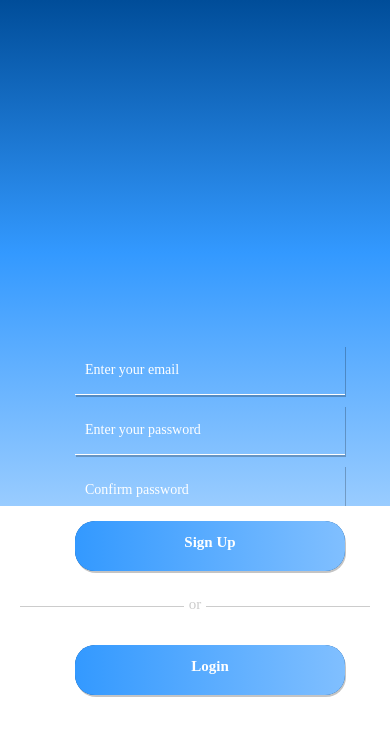
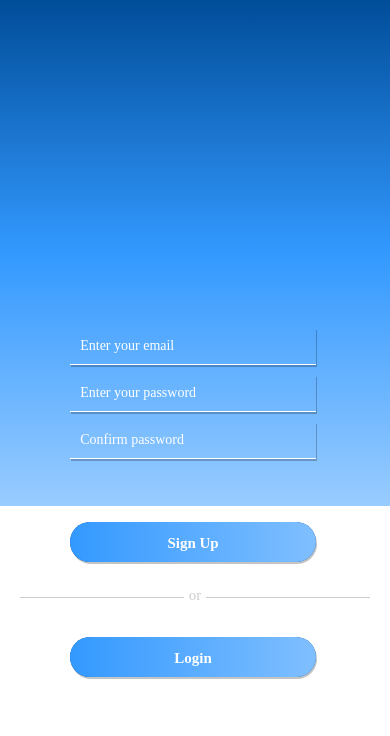
Before and after one commit to marinazjalic/smart-campus-app, a React Native app: screen /SignUp in a window 390 px wide. Shown: the top 736 px of the page. Built offline with nearby package versions, Linux system fonts and the light colour scheme.

Commit message:
fixed reservation logic

```diff
--- a/CampusMap1.js
+++ b/CampusMap1.js
@@ -82,7 +82,7 @@ export default function CampusMap1({ selectedBuilding, onBuildingPress }) {
           isLeddySelected && styles.LeddyButtonSelected,
         ]}
         onPress={() => {
-          handleBuildingPress("Leddy");
+          handleBuildingPress("Leddy Library");
         }}
       >
         <Text style={{ color: "white" }}>Leddy</Text>
--- a/Login.js
+++ b/Login.js
@@ -59,7 +59,7 @@ function Login({ navigation }) {
   const resetSelections = () => {
     setUsername("");
     setPassword("");
-  }
+  };
 
   const handleLogin = () => {
     validateCredentials();
@@ -109,8 +109,6 @@ function Login({ navigation }) {
         },
       })
       .then((response) => {
-        // console.log("user id");
-        // console.log(response.data);
         setUserId(response.data);
         getUserBookings(response.data);
         navigation.navigate("Home", {
@@ -135,7 +133,7 @@ function Login({ navigation }) {
       let newDate = new Date(upcomingBookings[i].date.split("T")[0]);
 
       let formattedDate =
-        weekdays[newDate.getDay()] +
+        weekdays[newDate.getDay() + 1] +
         ", " +
         months[parsedDate[1] - 1] +
         " " +
@@ -146,12 +144,6 @@ function Login({ navigation }) {
         id: booking_id.toString(),
         dateText: formattedDate,
         dateObj: new Date(upcomingBookings[i].date),
-        // date:
-        //   parsedDate[1] +
-        //   "-" +
-        //   parsedDate[2].split("T")[0] +
-        //   "-" +
-        //   parsedDate[0],
         time: time_slot,
         room_num: room_details.room_num,
         location: room_details.location,
@@ -165,10 +157,6 @@ function Login({ navigation }) {
     }
     setBookings(bookings_arr);
     setData(bookings_arr);
-    // navigation.navigate("Home", {
-    //   screen: "Home",
-    //   params: { userBookings: bookings_arr },
-    // });
   };
 
   //function to get all bookings associated to user
@@ -186,7 +174,6 @@ function Login({ navigation }) {
   };
 
   const handleSignUp = () => {
-    //navigation.navigate('SignUp'); //navigate to sign up page
     console.log("Email:", username);
     console.log("Password:", password);
 
@@ -224,15 +211,12 @@ function Login({ navigation }) {
           <TextInput
             placeholder="Enter your password"
             placeholderTextColor={"white"}
-            secureTextEntry={true} // Mask the input for passwords
+            secureTextEntry={true}
             value={password}
             onChangeText={(text) => setPassword(text)}
             style={styles.pwInput}
           />
-          <TouchableOpacity
-            // style={styles.forgotButton}
-            onPress={() => navigation.navigate("SignUp")}
-          >
+          <TouchableOpacity onPress={() => navigation.navigate("SignUp")}>
             <Text style={styles.forgotText}>Forgot Password?</Text>
           </TouchableOpacity>
         </View>
@@ -278,14 +262,12 @@ const styles = StyleSheet.create({
     textAlign: "center",
     fontSize: 24,
     color: "white",
-    //paddingTop: 60,
     paddingBottom: 20,
   },
   centeredContent: {
     flex: 1,
     justifyContent: "center",
     alignItems: "center",
-    // backgroundColor: "red",
   },
   verticalCenter: {
     flex: 1,
@@ -293,23 +275,18 @@ const styles = StyleSheet.create({
   },
 
   inputContainer: {
-    width: "100%", // Adjust as needed
+    width: "100%",
     alignItems: "center",
   },
   emailInput: {
-    //borderWidth: 1,
-    height: 50,
-    width: 270,
-    marginTop: 395,
+    height: "15%",
+    width: "63%",
+    marginTop: "93%",
     borderBottomWidth: 1,
     borderBottomColor: "white",
-    // borderWidth: 1,
-    // borderRadius: 20,
-    marginLeft: 75,
-    // borderColor: "white",
+    marginLeft: "18%",
     padding: 10,
     marginBottom: 10,
-    // backgroundColor: "white",
     shadowOffset: {
       width: 1,
       height: 2,
@@ -317,44 +294,33 @@ const styles = StyleSheet.create({
     shadowOpacity: 0.23,
     fontFamily: "Avenir",
     color: "white",
-    // opacity: 0.5,
   },
   pwInput: {
-    height: 50,
-    width: 270,
-    // marginTop: 345,
+    height: "15%",
+    width: "63%",
     borderBottomWidth: 1,
     borderBottomColor: "white",
-    // borderWidth: 1,
-    // borderRadius: 20,
-    marginLeft: 75,
-    // borderColor: "white",
+    marginLeft: "18%",
     padding: 10,
     marginBottom: 10,
     fontFamily: "Avenir",
-    // opacity: 0.7,
-    // backgroundColor: "white",
     shadowOffset: {
       width: 1,
       height: 2,
     },
-
     shadowOpacity: 0.23,
     color: "white",
-    // opacity: 0.5,
   },
   lineInput: {
     borderWidth: 0,
   },
   loginButton: {
-    // padding: 16,
-    marginLeft: 75,
-    marginTop: 15,
-    // paddingHorizontal: 20,
+    marginLeft: "18%",
+    marginTop: "4%",
     backgroundColor: "#004d99",
     borderRadius: 20,
-    width: 270,
-    height: 50,
+    width: "63%",
+    height: "36%",
     shadowOffset: {
       width: 1,
       height: 2,
@@ -370,16 +336,11 @@ const styles = StyleSheet.create({
     paddingTop: 13,
   },
   signupText: {
-    // marginBottom: "auto",
-    // marginTop: 200,
-    // position: "relative",
-    // bottom: 0,
     color: "#0099ff",
-    paddingLeft: 105,
+    paddingLeft: "25%",
     paddingTop: 15,
     fontFamily: "Avenir",
     fontSize: 16,
-    // marginBottom: 20,
   },
   backgroundContainer: {
     // backgroundColor: "#336699",
--- a/ManageBookings.js
+++ b/ManageBookings.js
@@ -141,8 +141,8 @@ const ManageBookings = () => {
     return (
       <Svg
         xmlns="http://www.w3.org/2000/svg"
-        width="20"
-        height="20"
+        width="19"
+        height="19"
         viewBox="0 0 32 32"
         fill="#ababab"
       >
@@ -155,8 +155,8 @@ const ManageBookings = () => {
     return (
       <Svg
         xmlns="http://www.w3.org/2000/svg"
-        width="20"
-        height="20"
+        width="19"
+        height="19"
         viewBox="0 0 32 32"
         fill="#ababab"
       >
@@ -169,8 +169,8 @@ const ManageBookings = () => {
     return (
       <Svg
         xmlns="http://www.w3.org/2000/svg"
-        width="20"
-        height="20"
+        width="18"
+        height="18"
         className="bi bi-easel"
         viewBox="0 0 16 16"
         fill="#ababab"
@@ -197,8 +197,10 @@ const ManageBookings = () => {
             <Text style={styles.buildingText}>{item.location}</Text>
             <View style={{ flexDirection: "row" }}>
               <Text style={styles.roomNumText}>Room {item.room_num} </Text>
-              {item.accessibility && <Wheelchair />}
-              {item.utilities && <Whiteboard />}
+              <View style={styles.iconContainer}>
+                {item.accessibility && <Wheelchair />}
+                {item.utilities && <Whiteboard />}
+              </View>
             </View>
           </View>
           <View style={styles.splitRight}>
@@ -321,7 +323,7 @@ const styles = StyleSheet.create({
     marginBottom: 10,
   },
   headerText: {
-    fontSize: 20,
+    fontSize: 19,
     paddingRight: 105,
     paddingTop: 5,
     color: "#0099ff",
@@ -346,13 +348,13 @@ const styles = StyleSheet.create({
     width: "30%",
   },
   capacityContainer: {
-    //backgroundColor: "grey",
+    // backgroundColor: "grey",
   },
   capacityText: {
     fontFamily: "Avenir",
     fontSize: 15,
-    marginLeft: 10,
-    color: "#0099ff",
+    marginLeft: "80%",
+    color: "#999999",
   },
   dateContainer: {
     backgroundColor: "white",
@@ -372,6 +374,11 @@ const styles = StyleSheet.create({
     color: "#999999",
     // fontWeight: "bold",
   },
+  iconContainer: {
+    flexDirection: "row",
+    // backgroundColor: "red",
+    paddingTop: 4,
+  },
 });
 
 export default ManageBookings;
--- a/SignUp.js
+++ b/SignUp.js
@@ -22,31 +22,28 @@ export default function SignUp({ navigation }) {
   const [password, setPassword] = useState("");
   const [confirmPassword, setConfirmPassword] = useState("");
 
+  const handleSignUp = () => {
+    if (password == confirmPassword) {
+      checkIfUserIsAvail();
+    } else {
+      Alert.alert("Passwords do not match.", [
+        {
+          text: "OK",
+          style: "cancel",
+        },
+      ]);
+    }
+    Keyboard.dismiss();
+  };
 
-  const handleSignUp = () => {
-    checkIfUserIsAvail();
-    Keyboard.dismiss();
-    // navigation.popToTop();
+  const handleReturnToLogin = () => {
+    navigation.navigate("Login");
   };
 
   const resetSelections = () => {
     setUsername("");
-    setPassword("")
-
-  }
-  const handleReturnToLogin = () => {
-    if(password === confirmPassword){
-    navigation.navigate("Login");
-    resetSelections();
-  } else {
-    Alert.alert("Passwords do not match.", [
-      {
-      text: 'OK',
-      style: 'cancel',
-      }
-    ]);
-
-  }
+    setPassword("");
+    setConfirmPassword("");
   };
 
   /* checks if username is available during sign up and creates a new user if available.
@@ -85,8 +82,8 @@ export default function SignUp({ navigation }) {
         },
       })
       .then((response) => {
-        console.log("DONE");
-        console.log(response.data);
+        resetSelections();
+        navigation.navigate("Login");
       })
       .catch((error) => {
         console.log(error);
@@ -110,7 +107,7 @@ export default function SignUp({ navigation }) {
           <TextInput
             placeholder="Enter your password"
             placeholderTextColor={"white"}
-            secureTextEntry={true} // Mask the input for passwords
+            secureTextEntry={true}
             value={password}
             onChangeText={(text) => setPassword(text)}
             style={styles.pwInput}
@@ -118,7 +115,7 @@ export default function SignUp({ navigation }) {
           <TextInput
             placeholder="Confirm password"
             placeholderTextColor={"white"}
-            secureTextEntry={true} // Mask the input for passwords
+            secureTextEntry={true}
             value={confirmPassword}
             onChangeText={(text) => setConfirmPassword(text)}
             style={styles.pwInput}
@@ -132,7 +129,6 @@ export default function SignUp({ navigation }) {
             start={{ x: 0, y: 0 }}
             end={{ x: 1, y: 0 }}
             style={styles.gradientButton}
-            // #0059b3", "#99ccff"
           >
             <Text style={styles.buttonText}>Sign Up</Text>
           </LinearGradient>
@@ -151,89 +147,17 @@ export default function SignUp({ navigation }) {
             start={{ x: 0, y: 0 }}
             end={{ x: 1, y: 0 }}
             style={styles.gradientButton}
-            // #0059b3", "#99ccff"
           >
             <Text style={styles.buttonText}>Login</Text>
           </LinearGradient>
         </TouchableOpacity>
       </View>
     </View>
-    // <ScrollView
-    //   contentContainerStyle={styles.container}
-    //   keyboardShouldPersistTaps="handled"
-    // >
-    //   <View style={styles.container}>
-    //     <View style={styles.centeredContent}>
-    //       <Text style={styles.topText}>Welcome to Smart Campus</Text>
-    //       <View style={styles.inputContainer}>
-    //         <TextInput
-    //           placeholder="Enter your email"
-    //           value={username}
-    //           onChangeText={(text) => setUsername(text)}
-    //           style={styles.input}
-    //         />
-    //         <TextInput
-    //           placeholder="Enter your password"
-    //           secureTextEntry={true} // Mask the input for passwords
-    //           value={password}
-    //           onChangeText={(text) => setPassword(text)}
-    //           style={styles.input}
-    //         />
-    //         <Button title="Sign up" onPress={handleSignUp} />
-    //       </View>
-    //     </View>
-    //   </View>
-    // </ScrollView>
   );
 }
 
 const styles = StyleSheet.create({
-  container: {
-    flex: 1,
-    justifyContent: "center",
-    alignItems: "center",
-    backgroundColor: "white",
-  },
-  topTextContainer: {
-    flex: 1, // Take up some vertical space
-    justifyContent: "center", // Center vertically
-  },
-  topText: {
-    textAlign: "center",
-    fontSize: 24,
-    //paddingTop: 60,
-    paddingBottom: 20,
-  },
-  centeredContent: {
-    flex: 1,
-    justifyContent: "center",
-    alignItems: "center",
-  },
-  verticalCenter: {
-    flex: 1,
-    justifyContent: "center",
-  },
-
-  inputContainer: {
-    width: "100%", // Adjust as needed
-    alignItems: "center",
-  },
-  input: {
-    //borderWidth: 1,
-    height: 50,
-    width: 270,
-    borderBottomWidth: 1,
-    borderBottomColor: "#ccc",
-    padding: 10,
-    marginBottom: 10,
-  },
-  lineInput: {
-    borderWidth: 0,
-  },
-
-  //additional styling here
   backgroundContainer: {
-    // backgroundColor: "#336699",
     alignItems: "center",
     flex: 1,
   },
@@ -244,25 +168,19 @@ const styles = StyleSheet.create({
   },
   topContainer: {
     topContainer: {
-      // backgroundColor: "red",
       height: "60%",
       width: "100%",
     },
   },
   emailInput: {
-    //borderWidth: 1,
-    height: 50,
-    width: 270,
-    marginTop: 345,
+    height: "10%",
+    width: "63%",
+    marginTop: "84%",
     borderBottomWidth: 1,
     borderBottomColor: "white",
-    // borderWidth: 1,
-    // borderRadius: 20,
-    marginLeft: 75,
-    // borderColor: "white",
+    marginLeft: "18%",
     padding: 10,
     marginBottom: 10,
-    // backgroundColor: "white",
     shadowOffset: {
       width: 1,
       height: 2,
@@ -270,41 +188,30 @@ const styles = StyleSheet.create({
     shadowOpacity: 0.23,
     fontFamily: "Avenir",
     color: "white",
-    // opacity: 0.5,
   },
   pwInput: {
-    height: 50,
-    width: 270,
-    // marginTop: 345,
+    height: "8%",
+    width: "63%",
     borderBottomWidth: 1,
     borderBottomColor: "white",
-    // borderWidth: 1,
-    // borderRadius: 20,
-    marginLeft: 75,
-    // borderColor: "white",
+    marginLeft: "18%",
     padding: 10,
     marginBottom: 10,
     fontFamily: "Avenir",
-    // opacity: 0.7,
-    // backgroundColor: "white",
     shadowOffset: {
       width: 1,
       height: 2,
     },
-
     shadowOpacity: 0.23,
     color: "white",
-    // opacity: 0.5,
   },
   signupButton: {
-    // padding: 16,
-    marginLeft: 75,
-    marginTop: 15,
-    // paddingHorizontal: 20,
+    marginLeft: "18%",
+    marginTop: "4%",
     backgroundColor: "#004d99",
     borderRadius: 20,
-    width: 270,
-    height: 50,
+    width: "63%",
+    height: "12%",
     shadowOffset: {
       width: 1,
       height: 2,
@@ -344,7 +251,6 @@ const styles = StyleSheet.create({
     width: "42%",
     backgroundColor: "#cccccc",
     marginTop: 10,
-    // marginLeft: 10,
     marginRight: 20,
   },
 
--- a/UpcomingBookings.js
+++ b/UpcomingBookings.js
@@ -41,6 +41,7 @@ const UpcomingBookings = () => {
                 },
                 shadowOpacity: 0.23,
                 shadowRadius: 2.99,
+                height: "86%",
               }}
             >
               <Card.Title style={styles.dateText}>
--- a/global/UserContext.js
+++ b/global/UserContext.js
@@ -6,6 +6,7 @@ const UserProvider = ({ children }) => {
   const [bookings, setBookings] = React.useState([]);
   const [userId, setUserId] = React.useState("");
   const [forceUpdate, setForceUpdate] = React.useState(false);
+  const [latestBookingObj, setLatestBookingObj] = React.useState([]);
 
   return (
     <UserContext.Provider
@@ -16,6 +17,8 @@ const UserProvider = ({ children }) => {
         setUserId,
         forceUpdate,
         setForceUpdate,
+        latestBookingObj,
+        setLatestBookingObj,
       }}
     >
       {children}
```
Also changed, not shown: Confirmation.js (+22 -9 lines), HomeScreen.js (+48 -101 lines).
